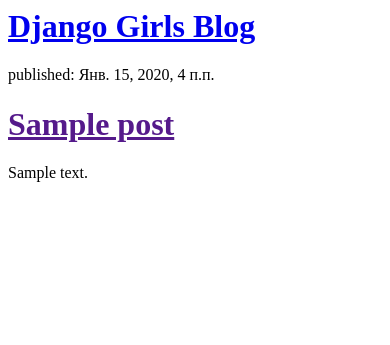
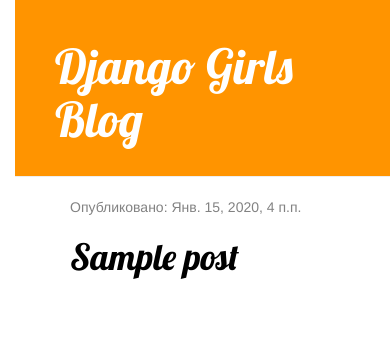
Before and after one commit to RowdyKGZ/my-first-blog, a Django app: page / in a window 390 px wide. Shown: the top 345 px of the page. Run offline with Django 3.2, Linux system fonts and the light colour scheme; tables that the repository leaves empty hold one stand-in row (values such as "Sample post"); some libraries are stand-ins or nearby versions.

Commit message:
Added view and template for detailed blog post as well as CSS for the site.

```diff
--- a/blog/admin.py
+++ b/blog/admin.py
@@ -1,4 +1,5 @@
 from django.contrib import admin
 from .models import Post
 
+
 admin.site.register(Post)
--- /dev/null
+++ b/blog/static/css/blog.css
@@ -0,0 +1,59 @@
+h1 a {
+    color: #FCA205;
+}
+
+body {
+    padding-left: 15px;
+}
+
+h1 a {
+    color: #FCA205;
+    font-family: 'Lobster';
+}
+
+.page-header {
+    background-color: #ff9400;
+    margin-top: 0;
+    padding: 20px 20px 20px 40px;
+}
+
+.page-header h1, .page-header h1 a, .page-header h1 a:visited, .page-header h1 a:active {
+    color: #ffffff;
+    font-size: 36pt;
+    text-decoration: none;
+}
+
+.content {
+    margin-left: 40px;
+}
+
+h1, h2, h3, h4 {
+    font-family: 'Lobster', cursive;
+}
+
+.date {
+    color: #828282;
+}
+
+.save {
+    float: right;
+}
+
+.post-form textarea, .post-form input {
+    width: 100%;
+}
+
+.top-menu, .top-menu:hover, .top-menu:visited {
+    color: #ffffff;
+    float: right;
+    font-size: 26pt;
+    margin-right: 20px;
+}
+
+.post {
+    margin-bottom: 70px;
+}
+
+.post h1 a, .post h1 a:visited {
+    color: #000000;
+}
--- /dev/null
+++ b/blog/templates/blog/base.html
@@ -0,0 +1,25 @@
+{% load static %}
+<html>
+    <head>
+        <title>Django Girls blog</title>
+        <link rel="stylesheet" href="//maxcdn.bootstrapcdn.com/bootstrap/3.2.0/css/bootstrap.min.css">
+        <link rel="stylesheet" href="//maxcdn.bootstrapcdn.com/bootstrap/3.2.0/css/bootstrap-theme.min.css">
+        <link rel="stylesheet" href="{% static 'css/blog.css' %}">
+        <link href="https://fonts.googleapis.com/css?family=Lobster&subset=latin,cyrillic" rel="stylesheet" type="text/css">
+    </head>
+    <body>
+        <div class="page-header">
+            <h1><a href="/">Django Girls Blog</a></h1>
+        </div>
+
+        <div class="content container">
+            <div class="row">
+                <div class="col-md-8">
+                    {% block content %}
+                    {% endblock %}
+                </div>
+            </div>
+        </div>
+
+    </body>
+</html>
--- a/blog/templates/blog/post_list.html
+++ b/blog/templates/blog/post_list.html
@@ -1,11 +1,13 @@
-<div>
-    <h1><a href="/">Django Girls Blog</a></h1>
-</div>
+{% extends 'blog/base.html' %}
 
-{% for posts in post %}
-    <div>
-        <p>published: {{ posts.published_date }}</p>
-        <h1><a href="">{{ posts.title }}</a></h1>
-        <p>{{ posts.text|linebreaksbr }}</p>
-    </div>
-{% endfor %}
+{% block content %}
+    {% for posts in post %}
+        <div class="post">
+            <div class="date">
+                <p>Опубликовано: {{ posts.published_date }}</p>
+            </div>
+            <h1><a href="{% url 'post_detail' pk=posts.pk %}">{{ posts.title }}</a></h1>
+            <p>{{ post.text|linebreaksbr }}</p>
+        </div>
+    {% endfor %}
+{% endblock %}
--- a/blog/urls.py
+++ b/blog/urls.py
@@ -1,7 +1,7 @@
 from django.urls import path
 from . import views
 
-
 urlpatterns = [
     path('', views.post_list, name='post_list'),
+    path('post/<int:pk>/', views.post_detail, name='post_detail'),
 ]
--- a/blog/views.py
+++ b/blog/views.py
@@ -1,4 +1,4 @@
-from django.shortcuts import render
+from django.shortcuts import render, get_object_or_404
 from .models import Post
 from django.utils import timezone
 
@@ -6,3 +6,8 @@
 def post_list(request):
     posts = Post.objects.filter(published_date__lte=timezone.now()).order_by('published_date')
     return render(request, 'blog/post_list.html', {'post': posts})
+
+
+def post_detail(request, pk):
+    post = get_object_or_404(Post, pk=pk)
+    return render(request, 'blog/post_detail.html', {'post': post})
```
Also changed, not shown: blog/templates/blog/post_detail.html (added, +13 -0 lines).
